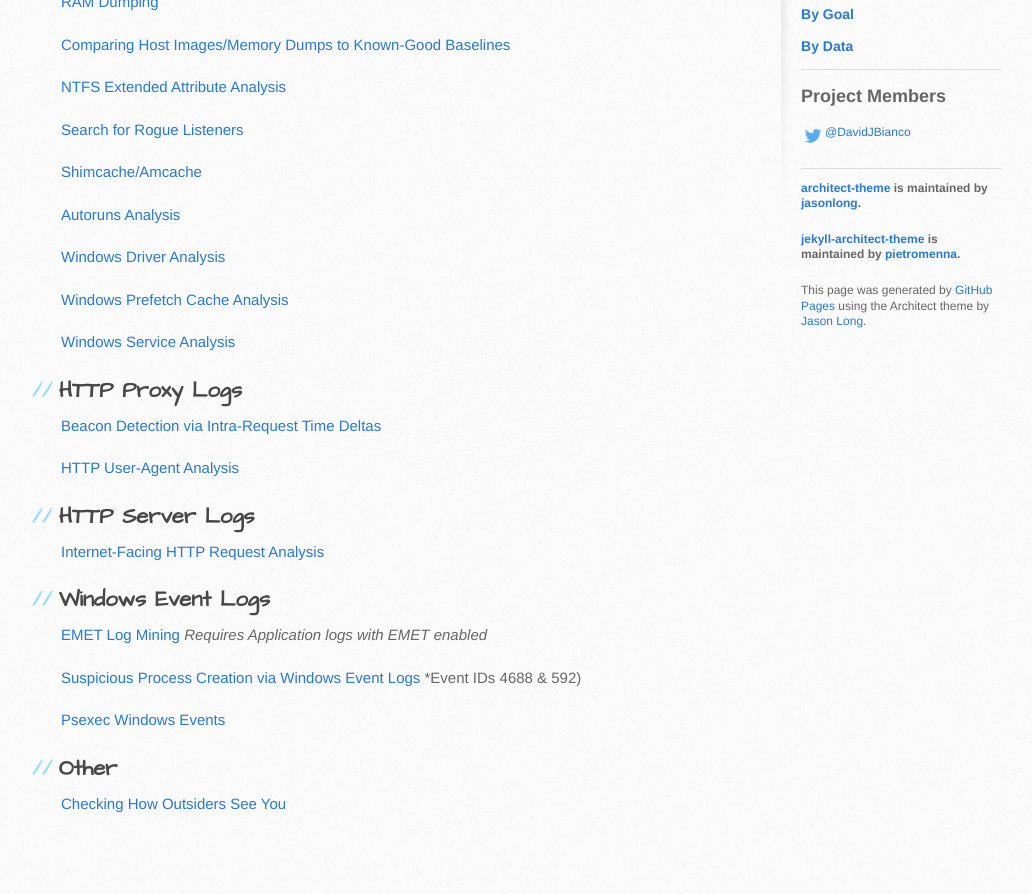
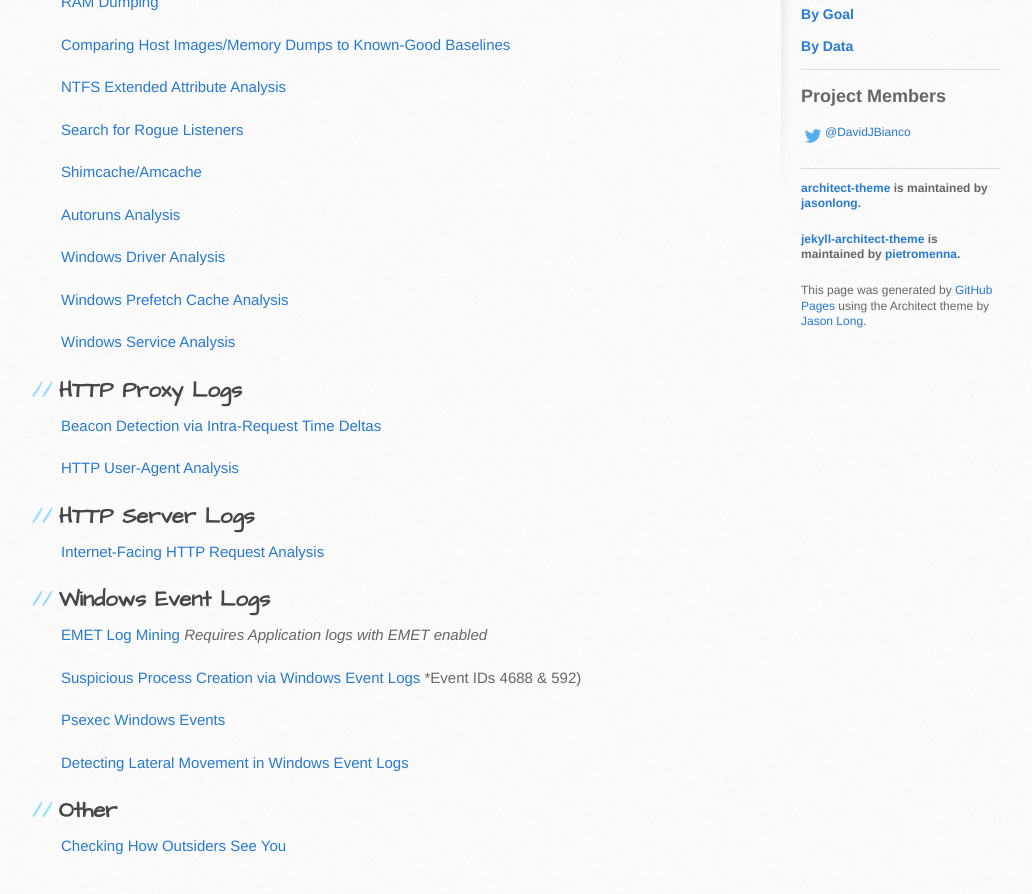
Before and after one commit to ThreatHuntingProject/ThreatHunting, a Jekyll site: the page built from index-by-data.md, in a window 1280 px wide and 900 px high, scrolled down 730 px. Shown: the top 894 px of the window, without its empty margins (109-1141 px from the left). Built offline with Jekyll 4.4.1, drawn with Linux system fonts in a browser that asks for light colours; before the commit the page ends 1588 px from its top, so only the background shows below that.

Commit message:
Added JPCERT/CC lateral movement procedure to indices

```diff
--- a/index-by-data.md
+++ b/index-by-data.md
@@ -45,5 +45,7 @@
 
 [Psexec Windows Events]({{ site.github.repository_url }}/blob/master/hunts/psexec-windows-events.md)
 
+[Detecting Lateral Movement in Windows Event Logs]({{ site.github.repository_url }}/blob/master/hunts/lateral-movement-windows-authentication-logs.md)
+
 ## Other
 [Checking How Outsiders See You]({{ site.github.repository_url }}/blob/master/hunts/checking-how-outsiders-see-you.md)
```
Also changed, not shown: index-by-purpose.md (+2 -0 lines).
